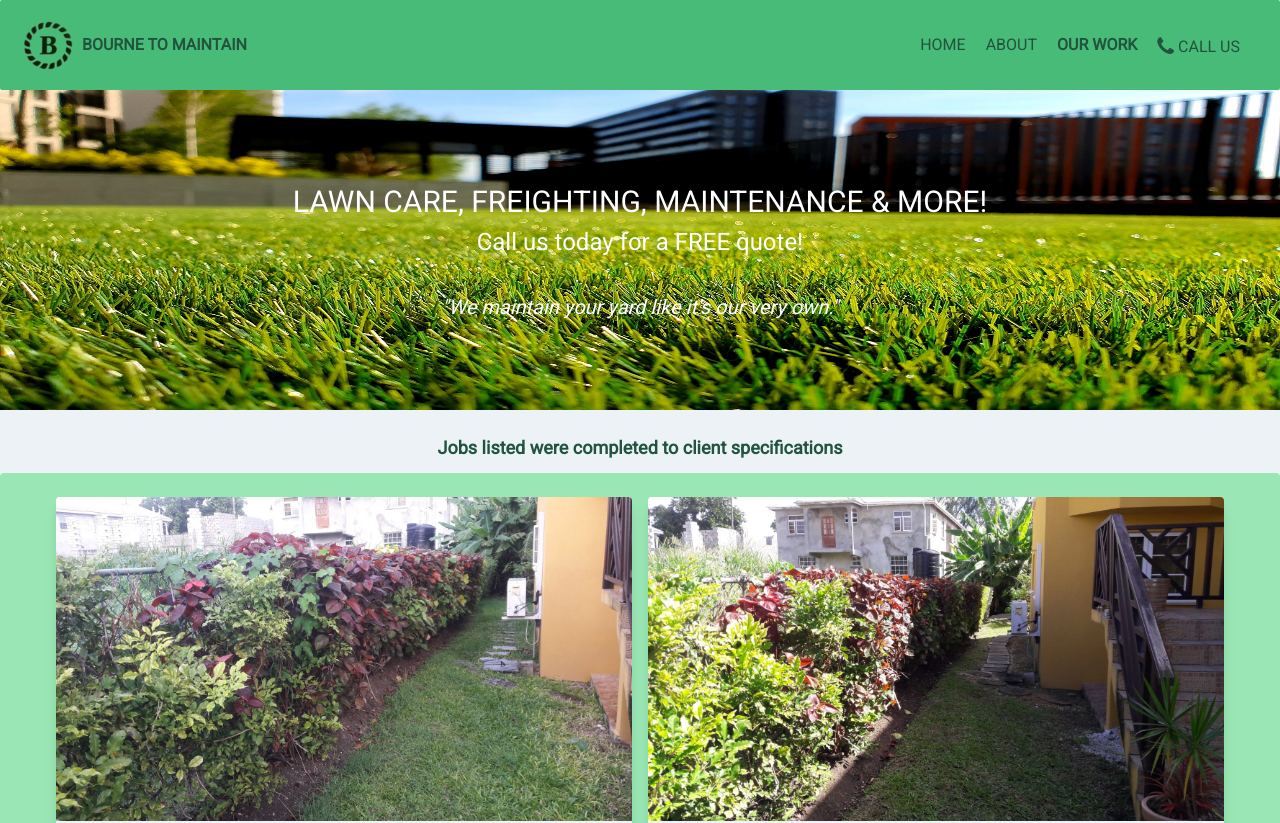
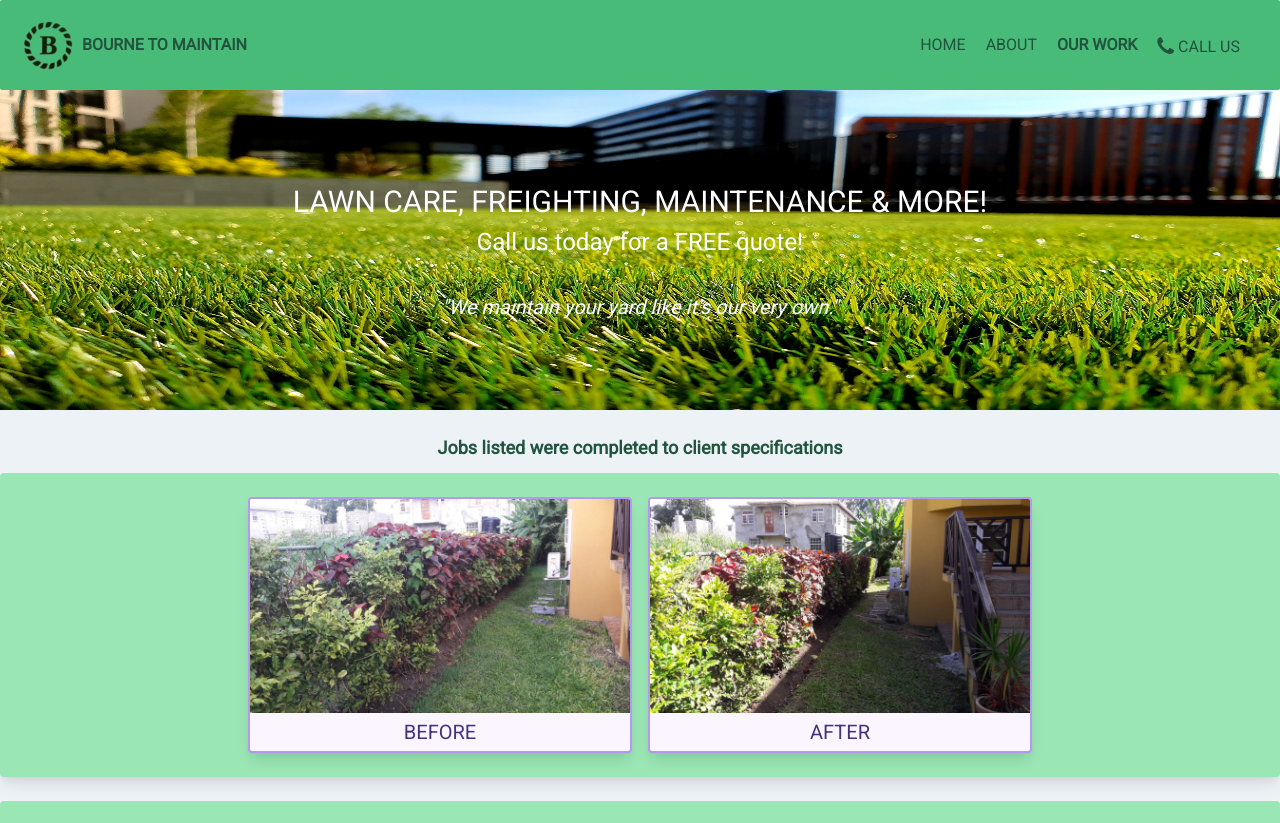
Before and after one commit to dilbourne/BourneToMaintain, a Next.js app: page /our_work in a window 1280 px wide. Shown: the top 823 px of the page. Built offline with nearby package versions, Linux system fonts and the light colour scheme.

Commit message:
update cards

```diff
--- a/components/Card.js
+++ b/components/Card.js
@@ -2,9 +2,9 @@
 
 export const Card = (props) => {
     return (
-        <div className="lg:w-45/100 w-96 my-2 lg:my-6 mx-2 bg-gray-200 overflow-hidden rounded shadow-lg">
+        <div className="w-96 h-full my-2 lg:my-6 mx-2 bg-purple-100 overflow-hidden rounded shadow-lg border-2 border-purple-500 border-opacity-75">
             <img className="w-full" src={props.src} alt="before and after pictures"/>
-            <p className="font-bold text-center text-green-900 uppercase text-sm md:text-lg lg:text-xl px-6 py-1">{props.title}</p>
+            <p className="text-center text-purple-900 uppercase text-sm md:text-lg lg:text-xl px-6 py-1">{props.title}</p>
         </div>
     )
 }
```
